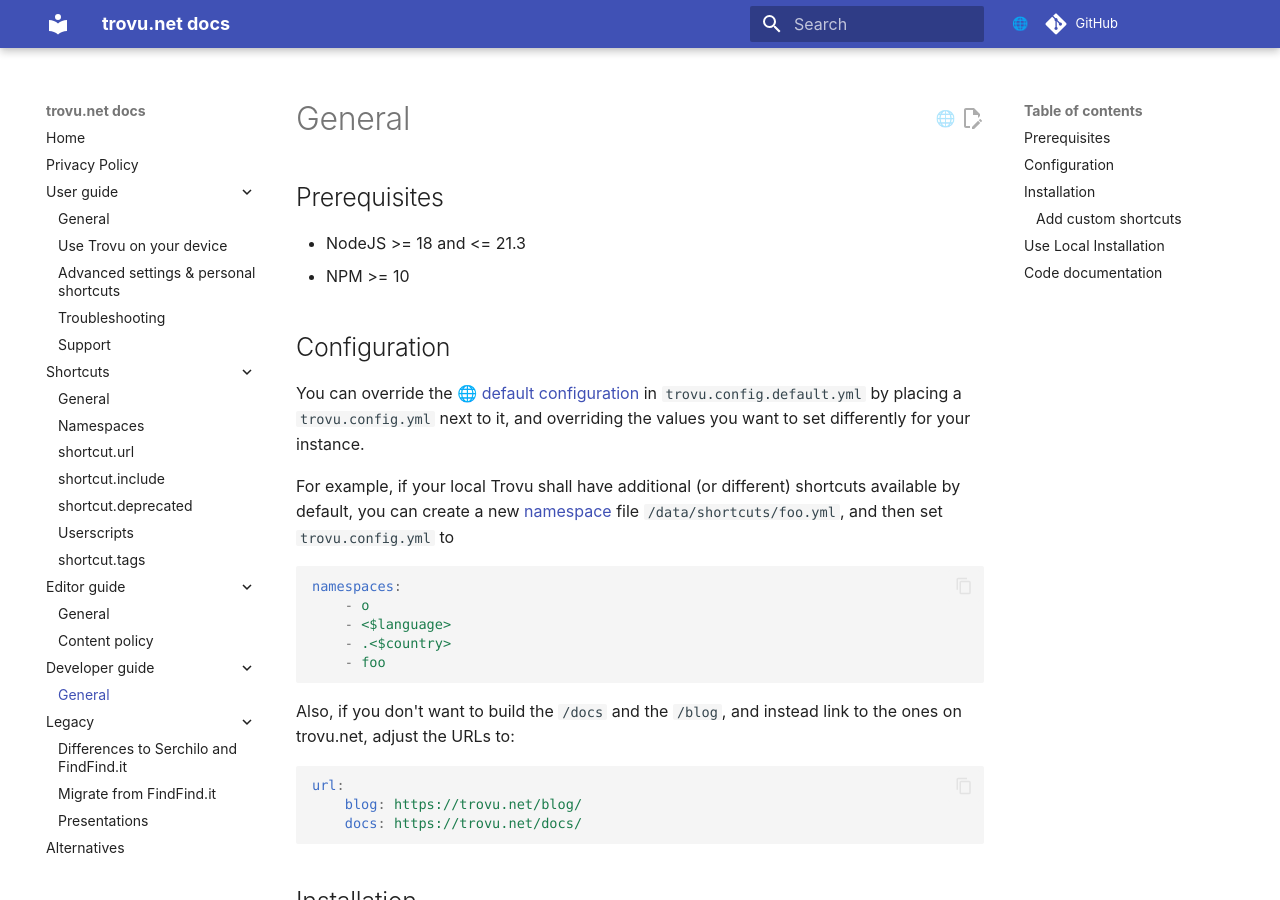
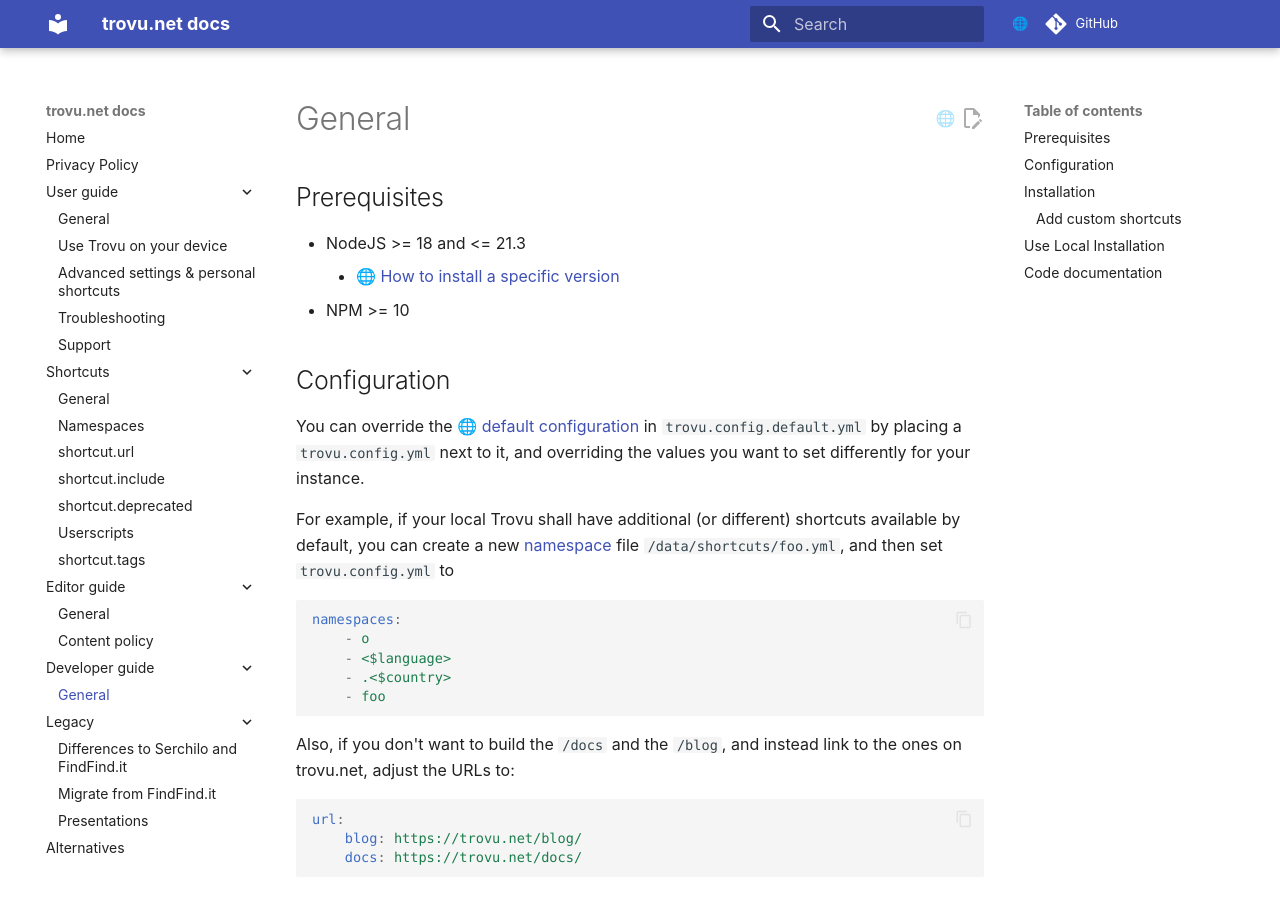
Before and after one commit to trovu/trovu, an MkDocs documentation site: the page built from docs/developers/index.md, in a window 1280 px wide and 900 px high. Built offline with MkDocs 1.6.1 and Material for MkDocs 9.7.7, drawn with Linux system fonts in a browser that asks for light colours; comment, search, counter and statistics services are not loaded.

Commit message:
Add guide on How to install a specific version. Close #540.

```diff
--- a/docs/developers/index.md
+++ b/docs/developers/index.md
@@ -3,6 +3,7 @@
 ## Prerequisites
 
 -   NodeJS >= 18 and <= 21.3
+    -   [How to install a specific version](https://chatgpt.com/share/ef365047-6653-48de-85b1-f7a4565ebfac)
 -   NPM >= 10
 
 ## Configuration
```
